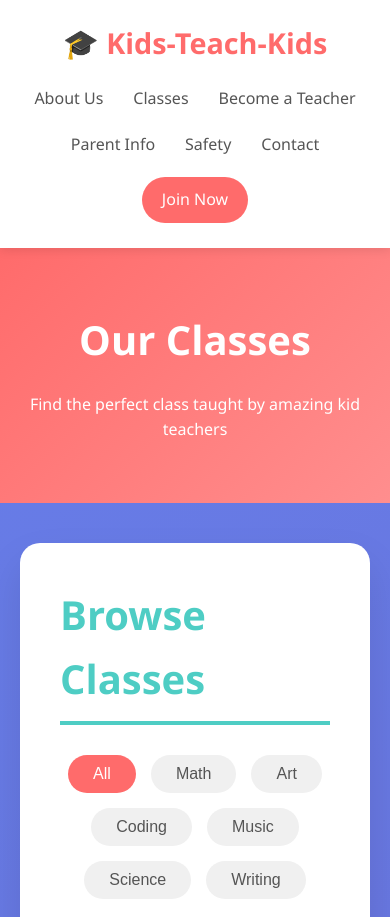
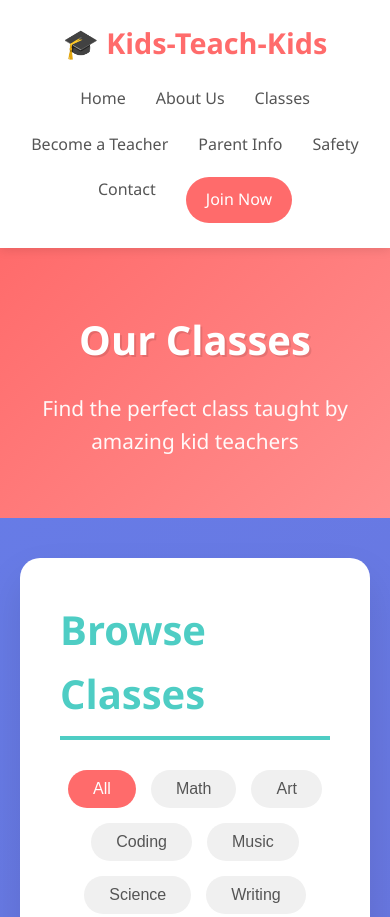
Before and after one commit to linkshreyansh/Kids-Teach-Kids, a plain HTML site: page classes.html in a window 390 px wide. Shown: the top 917 px of the page. Drawn offline with Linux system fonts and the light colour scheme.

Commit message:
Update classes.html

```diff
--- a/classes.html
+++ b/classes.html
@@ -1,4 +1,3 @@
-
 <!DOCTYPE html>
 <html lang="en">
 <head>
@@ -64,6 +63,11 @@
             border-radius: 25px;
         }
 
+        .nav-links .join-btn:hover {
+            background: #ff5252;
+            color: white;
+        }
+
         .page-header {
             background: linear-gradient(135deg, #ff6b6b 0%, #ff8e8e 100%);
             color: white;
@@ -74,6 +78,12 @@
         .page-header h1 {
             font-size: 3.5em;
             margin-bottom: 20px;
+            text-shadow: 2px 2px 0 rgba(0,0,0,0.1);
+        }
+
+        .page-header p {
+            font-size: 1.3em;
+            opacity: 0.95;
         }
 
         .container {
@@ -255,6 +265,7 @@
             .navbar {
                 padding: 20px;
                 flex-direction: column;
+                text-align: center;
             }
 
             .nav-links {
@@ -276,6 +287,7 @@
     <div class="navbar">
         <a href="index.html" class="logo">🎓 Kids-Teach-Kids</a>
         <div class="nav-links">
+            <a href="index.html">Home</a>
             <a href="about.html">About Us</a>
             <a href="classes.html">Classes</a>
             <a href="become-teacher.html">Become a Teacher</a>
@@ -572,6 +584,7 @@
         <p>Empowering the next generation through peer learning</p>
 
         <div class="footer-links">
+            <a href="index.html">Home</a>
             <a href="about.html">About Us</a>
             <a href="classes.html">Classes</a>
             <a href="become-teacher.html">Become a Teacher</a>
@@ -585,13 +598,11 @@
 
     <script>
         function filterClasses(category) {
-            // Update active button
             document.querySelectorAll('.filter-btn').forEach(btn => {
                 btn.classList.remove('active');
             });
             event.target.classList.add('active');
 
-            // Filter classes
             const classes = document.querySelectorAll('.class-card');
             classes.forEach(card => {
                 if (category === 'all' || card.dataset.category === category) {
@@ -602,12 +613,10 @@
             });
         }
 
-        // Check URL hash on page load
         window.onload = function() {
             const hash = window.location.hash.substring(1);
             if (hash) {
                 filterClasses(hash);
-                // Simulate click on correct filter button
                 document.querySelectorAll('.filter-btn').forEach(btn => {
                     if (btn.textContent.toLowerCase() === hash) {
                         btn.classList.add('active');
```
